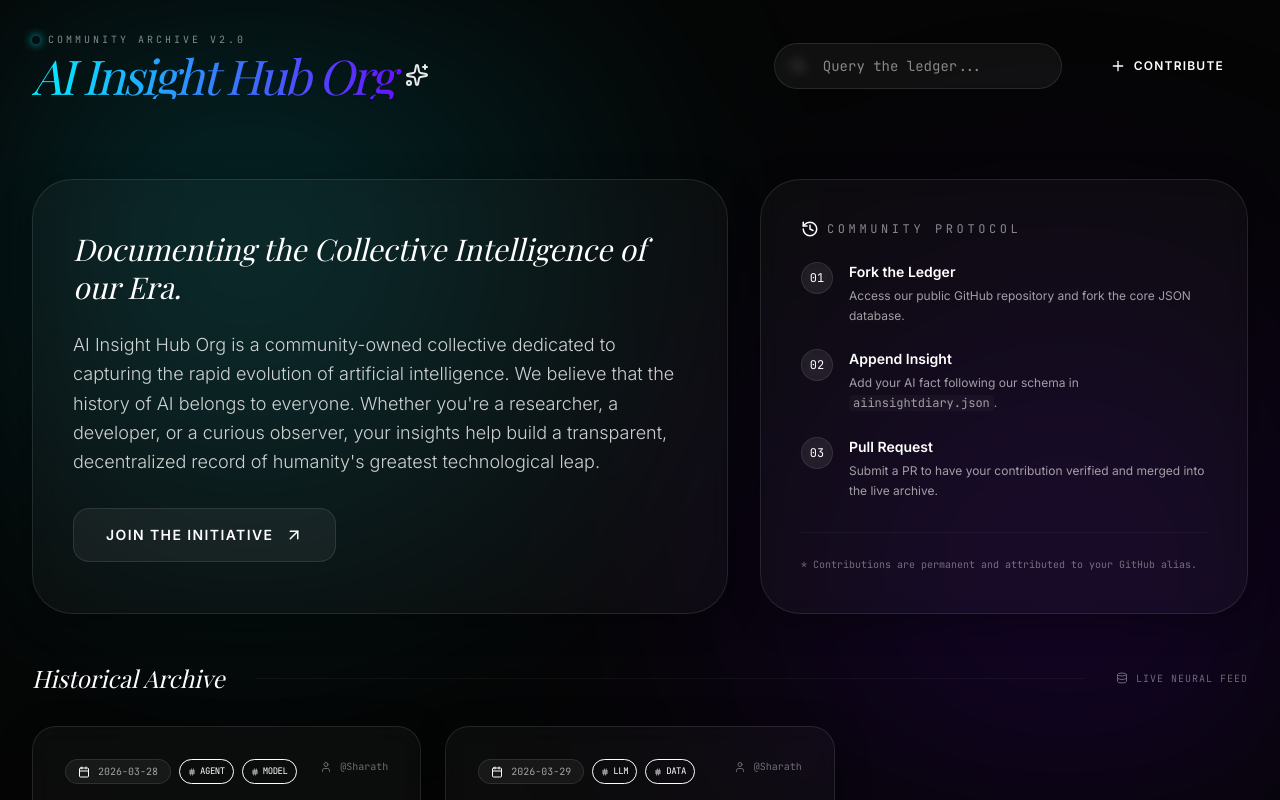
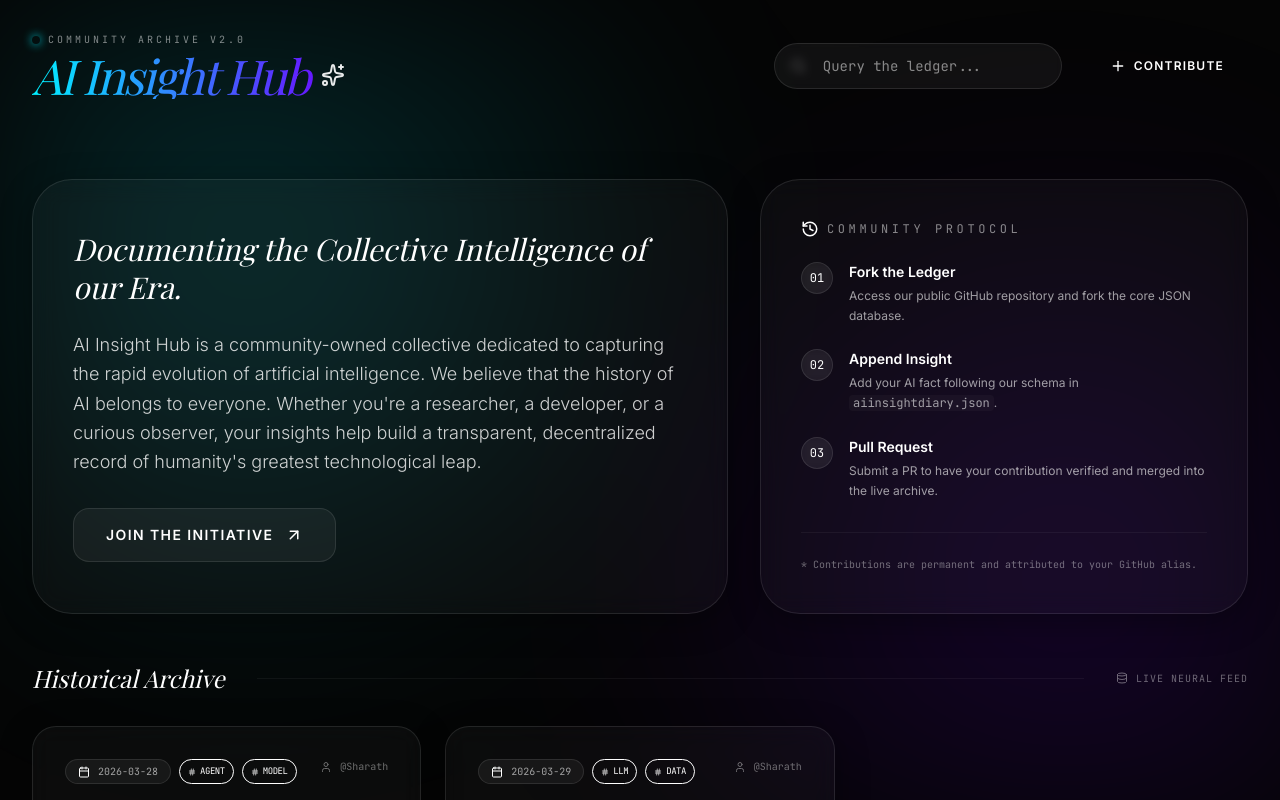
Before and after one commit to sharathchandran2001/ai-insight-hub, a React (Vite) app: page / in a window 1280 px wide. Shown: the top 800 px of the page. Built offline with nearby package versions, Linux system fonts and the light colour scheme; a web font is replaced by a local one.

Commit message:
Update title and description for AI Insight Hub
Signed-off-by: Sharath Chandran <36369168+sharathchandran2001@users.noreply.github.com>

```diff
--- a/src/App.tsx
+++ b/src/App.tsx
@@ -164,7 +164,7 @@ export default function App() {
             <span className="text-[10px] font-mono uppercase tracking-[0.3em] opacity-50">Community Archive v2.0</span>
           </div>
           <h1 className="text-5xl font-serif italic tracking-tighter gradient-text flex items-center gap-3">
-            AI Insight Hub Org
+            AI Insight Hub
             <Sparkles className="text-accent animate-pulse" size={24} />
           </h1>
         </motion.div>
@@ -209,7 +209,7 @@ export default function App() {
               Documenting the <span className="text-accent">Collective Intelligence</span> of our Era.
             </h2>
             <p className="text-lg font-light leading-relaxed opacity-80 mb-8">
-              AI Insight Hub Org is a community-owned collective dedicated to capturing the rapid evolution of artificial intelligence.
+              AI Insight Hub is a community-owned collective dedicated to capturing the rapid evolution of artificial intelligence.
               We believe that the history of AI belongs to everyone.
               Whether you're a researcher, a developer, or a curious observer, your insights help build a transparent, decentralized record of humanity's greatest technological leap.
             </p>
@@ -221,13 +221,6 @@ export default function App() {
                 <span className="text-sm font-bold uppercase tracking-widest">Join the Initiative</span>
                 <ArrowUpRight size={18} className="group-hover:translate-x-1 group-hover:-translate-y-1 transition-transform" />
               </button>
-              {/* <button
-                onClick={() => handleShare()}
-                className="px-8 py-4 rounded-2xl bg-accent/10 border border-accent/20 hover:bg-accent/20 transition-all flex items-center gap-3 group text-accent"
-              >
-                <span className="text-sm font-bold uppercase tracking-widest">Share Hub</span>
-                <Share2 size={18} className="group-hover:scale-110 transition-transform" />
-              </button> */}
             </div>
           </motion.div>
 
```
